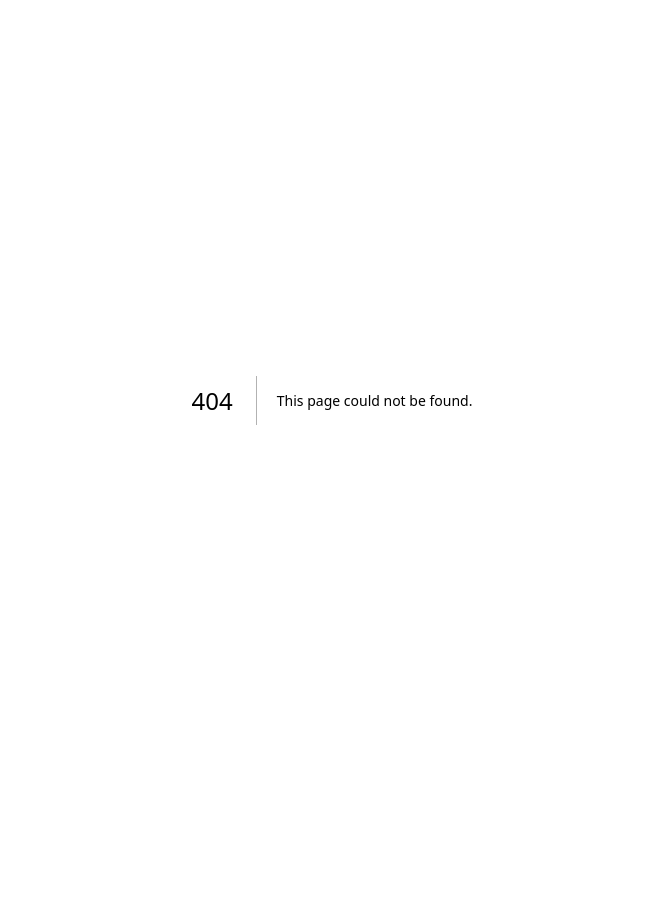
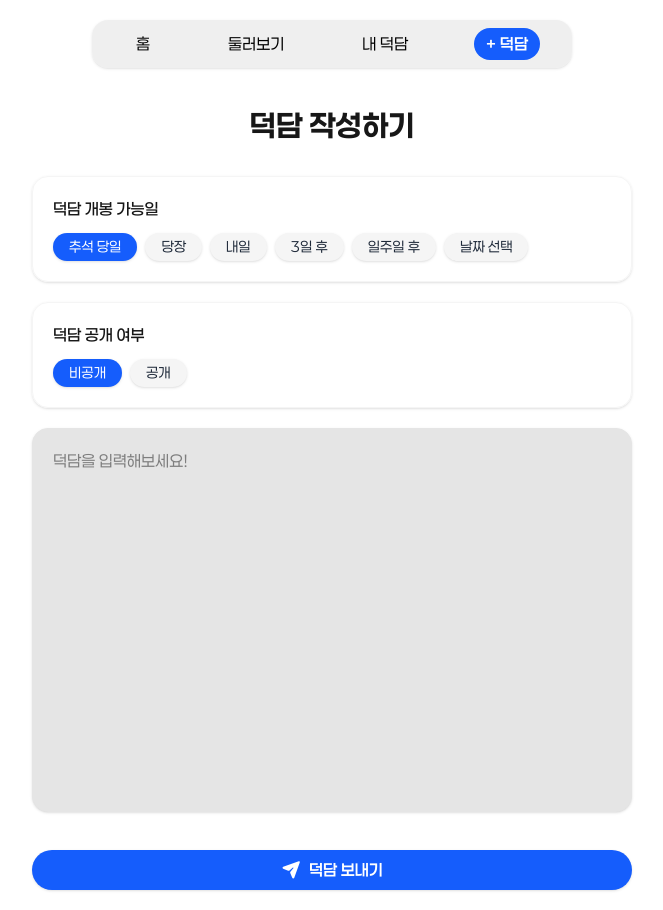
Before and after one commit to pvvng/deokdam, a Next.js app: page /d/add in a window 1280 px wide. Before the commit this address had no page. Shown: the whole page, without its empty margins (308-971 px from the left). Before the commit the page ends 800 px from the top, so only its background shows below. Built offline with nearby package versions, Linux system fonts and the light colour scheme.

Commit message:
feat: 페이지 조정, deokdam detail page

```diff
--- a/app/(main)/actions.ts
+++ b/app/(main)/actions.ts
@@ -4,7 +4,6 @@ import db from "@/lib/db";
 import { getObjectId } from "@/lib/getObjectId";
 import { createActionResult, parseOpenAt } from "@/utils";
 import { randomUUID } from "crypto";
-import { redirect } from "next/navigation";
 import z from "zod";
 
 export async function postMessage(_: unknown, formdata: FormData) {
--- a/app/(main)/layout.tsx
+++ /dev/null
@@ -1,14 +0,0 @@
-import Navbar from "@/components/Navbar";
-
-export default function MainLayout({
-  children,
-}: {
-  children: React.ReactNode;
-}) {
-  return (
-    <div className="p-5 space-y-20 font-paperlogy max-w-screen-sm mx-auto">
-      <Navbar />
-      {children}
-    </div>
-  );
-}
--- /dev/null
+++ b/app/d/[id]/page.tsx
@@ -0,0 +1,19 @@
+interface DeokdamDetailPageProps {
+  params: Promise<{ id: string }>;
+  searchParams: { token?: string };
+}
+
+export default async function DeokdamDetailPage({
+  params,
+  searchParams,
+}: DeokdamDetailPageProps) {
+  const id = (await params).id;
+  const token = searchParams.token;
+
+  return (
+    <div>
+      <div>id: {id}</div>
+      <div>token: {token}</div>
+    </div>
+  );
+}
--- /dev/null
+++ b/app/d/add/page.tsx
@@ -0,0 +1,10 @@
+import DeokdamFormContainer from "@/components/DeokdamForm/Container";
+
+export default function AddPage() {
+  return (
+    <div className="space-y-8">
+      <h1 className="text-center text-3xl font-bold">덕담 작성하기</h1>
+      <DeokdamFormContainer />
+    </div>
+  );
+}
--- a/app/layout.tsx
+++ b/app/layout.tsx
@@ -6,6 +6,7 @@ import type { Metadata } from "next";
 import { Geist, Geist_Mono } from "next/font/google";
 import { paperlogy } from "./@fonts/paperlogy";
 import "./globals.css";
+import Navbar from "@/components/Navbar";
 
 const geistSans = Geist({
   variable: "--font-geist-sans",
@@ -37,7 +38,10 @@ export default function RootLayout({
         className={`${geistSans.variable} ${geistMono.variable} ${paperlogy.variable} antialiased`}
       >
         <div id="portal" />
-        {children}
+        <div className="p-5 space-y-20 font-paperlogy max-w-screen-sm mx-auto">
+          <Navbar />
+          {children}
+        </div>
       </body>
     </html>
   );
--- a/components/Navbar/index.tsx
+++ b/components/Navbar/index.tsx
@@ -5,9 +5,9 @@ import { usePathname } from "next/navigation";
 
 const links = [
   { link: "/", label: "홈" },
-  { link: "/all", label: "모든 덕담" },
+  { link: "/all", label: "둘러보기" },
   { link: "/my-page", label: "내 덕담" },
-  { link: "/login", label: "로그인" },
+  { link: "/d/add", label: "+ 덕담" },
 ];
 
 export default function Navbar() {
```
Also changed, not shown: app/all/page.tsx (renamed from app/(main)/all/page.tsx), app/my-page/actions.ts (renamed from app/(main)/my-page/actions.ts), app/my-page/loading.tsx (renamed from app/(main)/my-page/loading.tsx), app/my-page/page.tsx (renamed from app/(main)/my-page/page.tsx).
